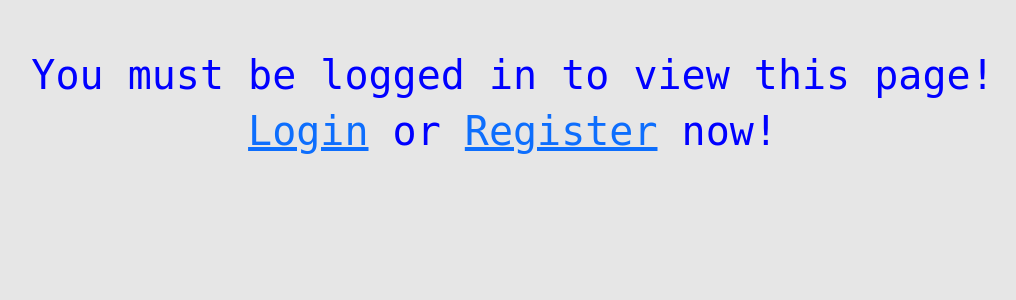
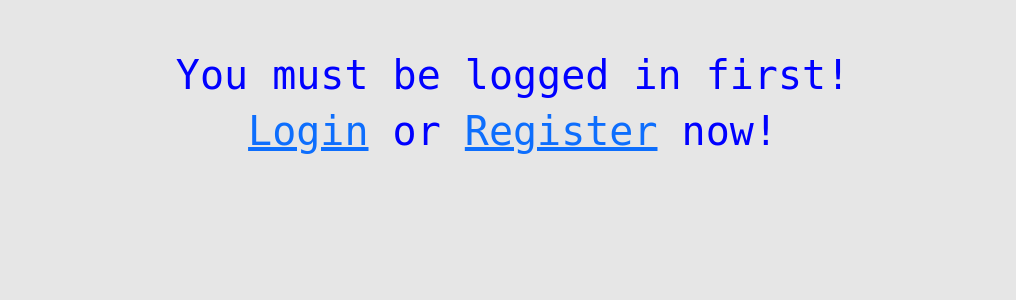
Before and after one commit to xdaruis/AlgosCP, a Django app: template users/templates/login_required.html in a window 1280 px wide. Shown: the part 58-358 px from the top of the page, without its empty margins (127-1143 px from the left). Run offline with Django 3.2, Linux system fonts and the light colour scheme; the template is opened without the code that fills it, so the values that code supplies are empty.

Commit message:
Cleaned code

```diff
--- a/problems/templates/problems_list.html
+++ b/problems/templates/problems_list.html
@@ -11,14 +11,12 @@
       <caption>List of problems</caption>
       <thead>
         <tr>
-          <!-- <th scope="col">Category</th> -->
           <th scope="col">Name</th>
         </tr>
       </thead>
       <tbody>
         {% for problem in problems %}
         <tr>
-          <!-- <th scope="row">Categ</th> -->
           <td>
               <a class="nav-link" href="{% url 'display_problem' problem.name|slugify %}">{{ problem.title }}</a>
           </td>
--- a/users/templates/login_required.html
+++ b/users/templates/login_required.html
@@ -2,7 +2,7 @@
 
 {% block content %}
   <center>
-    <h1>You must be logged in to view this page!</h1>
+    <h1>You must be logged in first!</h1>
     <h1>
       <a href="{% url 'login' %}">Login</a> or
       <a href="{% url 'register' %}">Register</a> now!
--- a/users/templates/profile.html
+++ b/users/templates/profile.html
@@ -12,8 +12,8 @@
       </div>
       {% if profile.user == request.user %}
         <br>
-          <a href="{% url 'edit-profile' %}" class="btn btn-primary">Edit</a>
-        {% endif %}
+        <a href="{% url 'edit-profile' %}" class="btn btn-primary">Edit</a>
+      {% endif %}
     {% else %}
       <h1>Profile not found!</h1>
     {% endif %}
```
Also changed, not shown: problems/views.py (+3 -9 lines), db.sqlite3.
